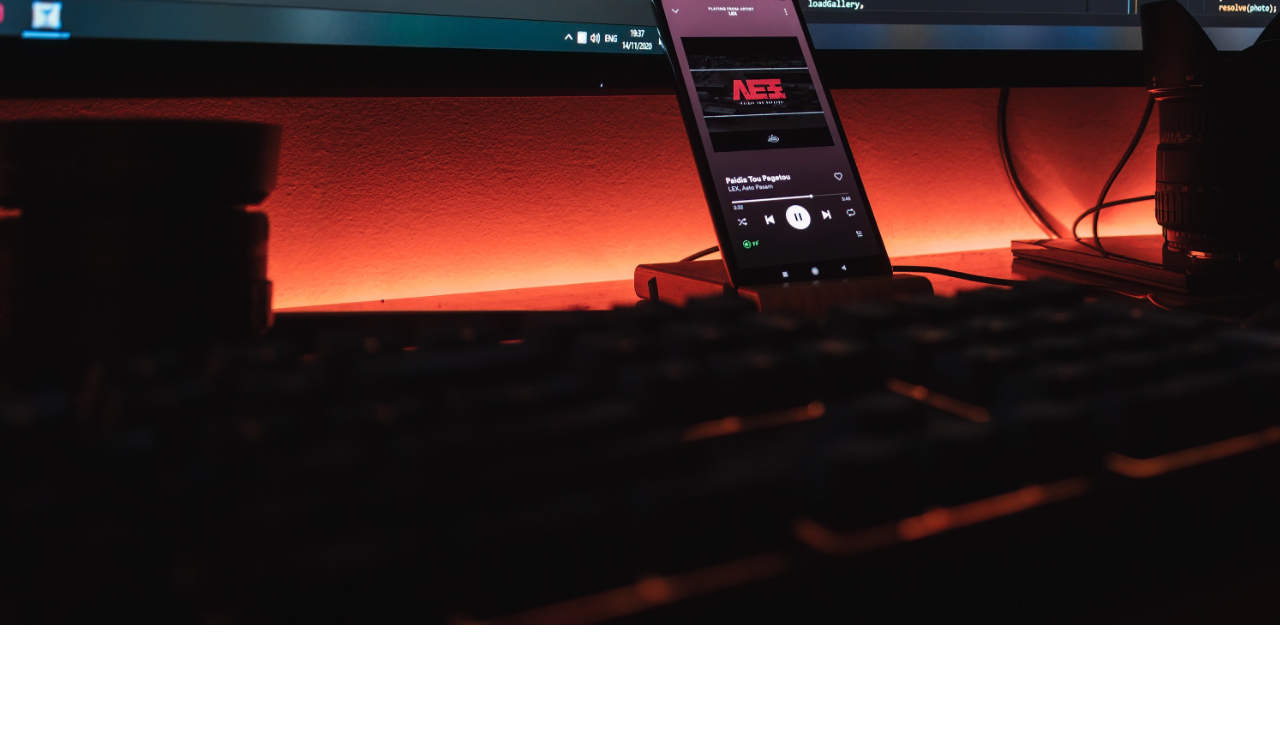
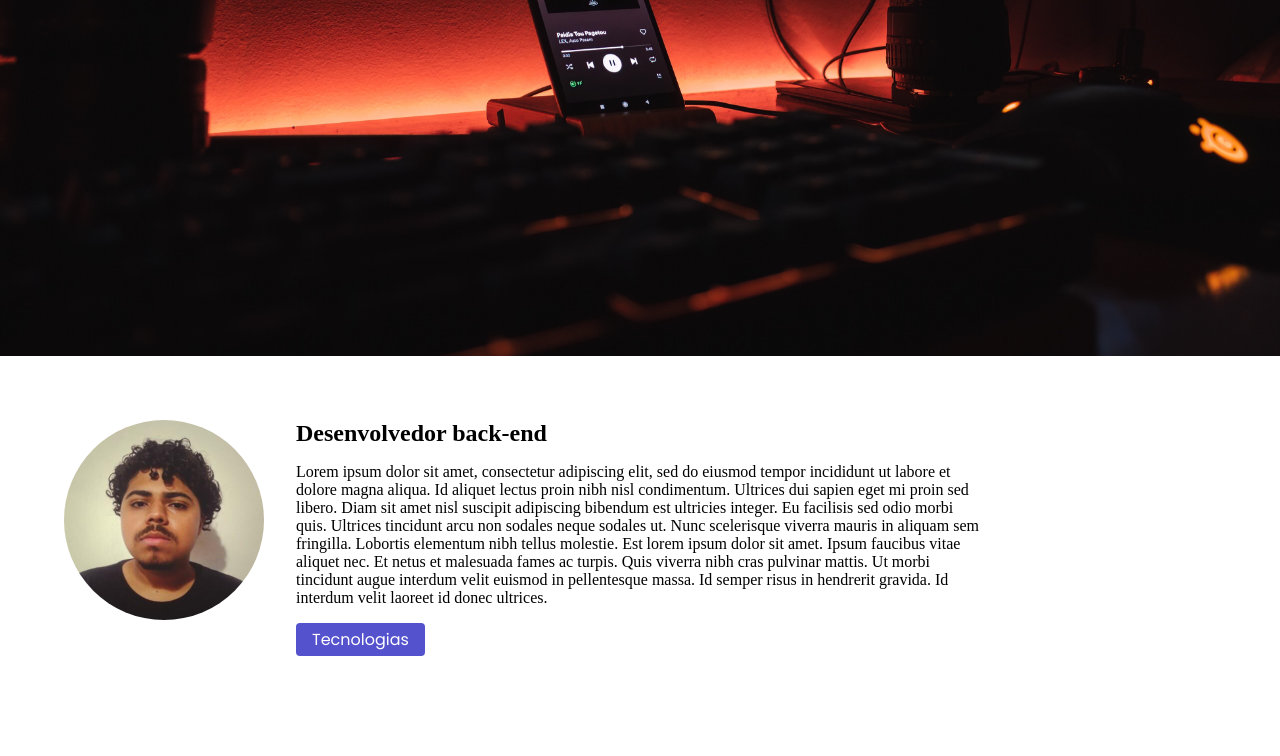
Before and after one commit to athylaguilherme/Portfolio-Athyla, a plain HTML site: page index.html in a window 1280 px wide. Shown: the part 444-1200 px from the top of the page. Before the commit the page ends 1069 px from the top, so only its background shows below. Drawn offline with Linux system fonts and the light colour scheme.

Commit message:
Seção de Apresentação

```diff
--- a/assets/css/style.css
+++ b/assets/css/style.css
@@ -2,6 +2,13 @@
 
 *{
     margin: 0px;
+    box-sizing: border-box;
+}
+
+:root{
+    --primary-color: #5552CE;
+    --font-title: 'Montserrat';
+    --font-default: 'Poppins';
 }
 
 /* Pseudo-elemento */
@@ -18,7 +25,15 @@ header::before {
     top: 0;
 }
 
+html{
+    scroll-behavior: smooth;
+}
+
 header{
+    display: flex;
+    flex-direction: column;
+    align-items: flex-start;
+    gap: 1rem;
     height: 100vh;
     position: relative;
     padding-left: 6.8rem;
@@ -30,7 +45,7 @@ h1{
     color: white;
     text-shadow: 4px 4px 2px rgba(0, 0, 0, 0.25);
     font-size: 4rem;
-    font-family: 'Montserrat';
+    font-family: var(--font-title);
     font-weight: 700;
 
 }
@@ -38,19 +53,48 @@ h1{
 span{
     color: white;
     text-shadow: 0px 4px 4px rgba(0, 0, 0, 0.25);
-    font-family: 'Montserrat';
+    font-family: var(--font-title);
     font-size: 1.5rem;
     font-weight: 400;
 
 }
 
 .botao{
-    background-color: #5552CE;
+    background-color: var(--primary-color);
     color: white;
-    font-family: 'Poppins';
+    font-family: var(--font-default);
     padding: .25rem 1rem;
     border-radius: 4px;
     text-decoration: none;
+    transition: 1s;
 
 
 }
+
+.botao:hover{
+    opacity: .7;
+
+}
+
+#secao-apresentacao{
+    display: flex;
+    gap: 2rem;
+    height: 50vh;
+    padding: 4rem;
+
+
+}
+
+#secao-apresentacao img {
+    height: 200px;
+    width: 200px;
+    border-radius: 50%;
+}
+
+#secao-apresentacao div{
+    max-width: 60%;
+    display: flex;
+    gap: 1rem;
+    flex-direction: column;
+    align-items: flex-start;
+}
--- a/index.html
+++ b/index.html
@@ -11,10 +11,16 @@
     <header>
         <h1>Athyla Guilherme</h1>
         <span>Develop Web e Mobile</span>
-        <br>
-        <br>
-        <a href="#" class="botao">Saiba Mais</a>
+        <a href="#secao-apresentacao" class="botao">Saiba Mais</a>
+    </header>
 
-    </header>
+    <section id="secao-apresentacao">
+        <img src="/assets/img/my.jfif" alt="Foto do rosto de um homem negro, com cabelo preto enrolado, e camisa preto">
+        <div>
+            <h2>Desenvolvedor back-end</h2>
+            <p>Lorem ipsum dolor sit amet, consectetur adipiscing elit, sed do eiusmod tempor incididunt ut labore et dolore magna aliqua. Id aliquet lectus proin nibh nisl condimentum. Ultrices dui sapien eget mi proin sed libero. Diam sit amet nisl suscipit adipiscing bibendum est ultricies integer. Eu facilisis sed odio morbi quis. Ultrices tincidunt arcu non sodales neque sodales ut. Nunc scelerisque viverra mauris in aliquam sem fringilla. Lobortis elementum nibh tellus molestie. Est lorem ipsum dolor sit amet. Ipsum faucibus vitae aliquet nec. Et netus et malesuada fames ac turpis. Quis viverra nibh cras pulvinar mattis. Ut morbi tincidunt augue interdum velit euismod in pellentesque massa. Id semper risus in hendrerit gravida. Id interdum velit laoreet id donec ultrices.</p>
+            <a href="" class="botao">Tecnologias</a>
+        </div>
+    </section>
 </body>
 </html>
```
Also changed, not shown: assets/img/my.jfif (added).
